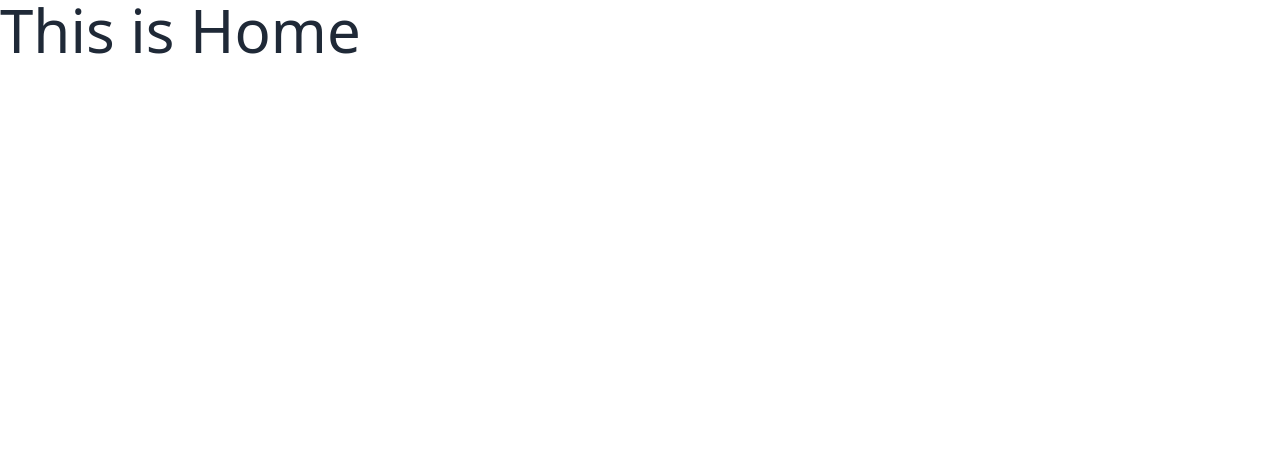
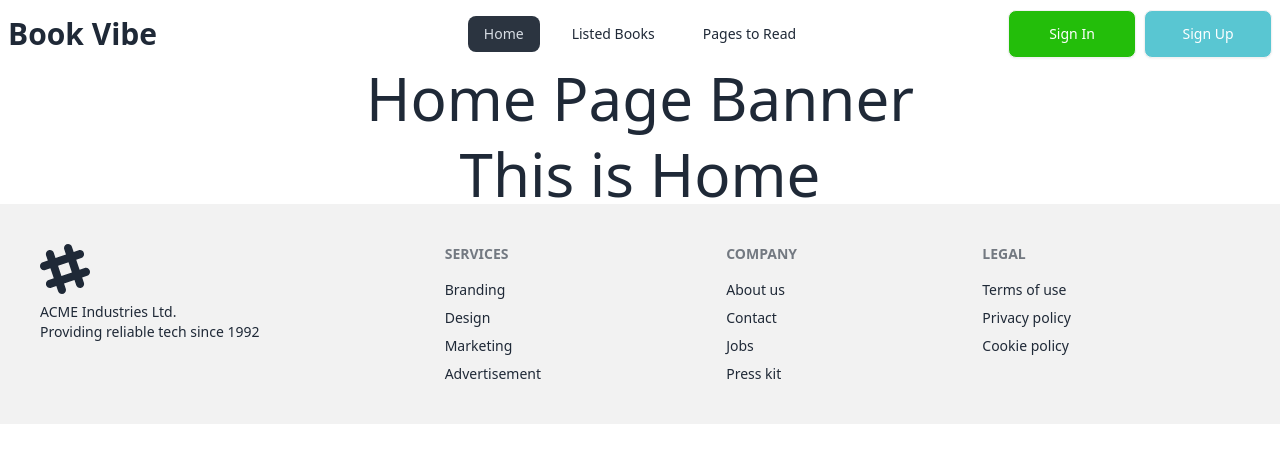
Before and after one commit to saiful797/Book-Vibe, a React (Vite) app: page / in a window 1280 px wide. Shown: the top 462 px of the page. Built offline with nearby package versions, Linux system fonts and the light colour scheme.

Commit message:
Added Navbar Section

```diff
--- /dev/null
+++ b/src/components/Banner/Banner.jsx
@@ -0,0 +1,9 @@
+const Banner = () => {
+    return (
+        <div>
+            <p className="text-6xl text-center">Home Page Banner</p>
+        </div>
+    );
+};
+
+export default Banner;
--- /dev/null
+++ b/src/components/ErrorPage/ErrorPage.jsx
@@ -0,0 +1,12 @@
+import { Link } from "react-router-dom";
+
+const ErrorPage = () => {
+    return (
+        <div className="text-center space-y-5 mt-56">
+            <p>Oops!!! 404 Not Found</p>
+            <Link className="btn bg-[#4cc03a] text-xl font-medium text-white" to="/">Back to Home</Link>
+        </div>
+    );
+};
+
+export default ErrorPage;
--- /dev/null
+++ b/src/components/Footer/Footer.jsx
@@ -0,0 +1,32 @@
+const Footer = () => {
+    return (
+        <footer className="footer p-10 bg-base-200 text-base-content">
+            <aside>
+                <svg width="50" height="50" viewBox="0 0 24 24" xmlns="http://www.w3.org/2000/svg" fillRule="evenodd" clipRule="evenodd" className="fill-current"><path d="M22.672 15.226l-2.432.811.841 2.515c.33 1.019-.209 2.127-1.23 2.456-1.15.325-2.148-.321-2.463-1.226l-.84-2.518-5.013 1.677.84 2.517c.391 1.203-.434 2.542-1.831 2.542-.88 0-1.601-.564-1.86-1.314l-.842-2.516-2.431.809c-1.135.328-2.145-.317-2.463-1.229-.329-1.018.211-2.127 1.231-2.456l2.432-.809-1.621-4.823-2.432.808c-1.355.384-2.558-.59-2.558-1.839 0-.817.509-1.582 1.327-1.846l2.433-.809-.842-2.515c-.33-1.02.211-2.129 1.232-2.458 1.02-.329 2.13.209 2.461 1.229l.842 2.515 5.011-1.677-.839-2.517c-.403-1.238.484-2.553 1.843-2.553.819 0 1.585.509 1.85 1.326l.841 2.517 2.431-.81c1.02-.33 2.131.211 2.461 1.229.332 1.018-.21 2.126-1.23 2.456l-2.433.809 1.622 4.823 2.433-.809c1.242-.401 2.557.484 2.557 1.838 0 .819-.51 1.583-1.328 1.847m-8.992-6.428l-5.01 1.675 1.619 4.828 5.011-1.674-1.62-4.829z"></path></svg>
+                <p>ACME Industries Ltd.<br/>Providing reliable tech since 1992</p>
+            </aside>
+            <nav>
+                <h6 className="footer-title">Services</h6>
+                <a className="link link-hover">Branding</a>
+                <a className="link link-hover">Design</a>
+                <a className="link link-hover">Marketing</a>
+                <a className="link link-hover">Advertisement</a>
+            </nav>
+            <nav>
+                <h6 className="footer-title">Company</h6>
+                <a className="link link-hover">About us</a>
+                <a className="link link-hover">Contact</a>
+                <a className="link link-hover">Jobs</a>
+                <a className="link link-hover">Press kit</a>
+            </nav>
+            <nav>
+                <h6 className="footer-title">Legal</h6>
+                <a className="link link-hover">Terms of use</a>
+                <a className="link link-hover">Privacy policy</a>
+                <a className="link link-hover">Cookie policy</a>
+            </nav>
+        </footer>
+    );
+};
+
+export default Footer;
--- /dev/null
+++ b/src/components/Header/Header.jsx
@@ -0,0 +1,41 @@
+import { NavLink } from "react-router-dom";
+
+const Header = () => {
+    const links=<>
+        <div className="gap-4 md:flex">
+            <li><NavLink to="/">Home</NavLink></li>
+            <li><NavLink to="/listedBooks">Listed Books</NavLink></li>
+            <li><NavLink to="/pageRead">Pages to Read</NavLink></li>
+        </div>
+    </>
+    return (
+        <div className="navbar bg-base-100">
+            <div className="navbar-start">
+                <div className="dropdown">
+                <div tabIndex={0} role="button" className="btn btn-ghost lg:hidden">
+                    <svg xmlns="http://www.w3.org/2000/svg" className="h-5 w-5" fill="none" viewBox="0 0 24 24" stroke="currentColor"><path strokeLinecap="round" strokeLinejoin="round" strokeWidth="2" d="M4 6h16M4 12h8m-8 6h16" /></svg>
+                </div>
+                <ul tabIndex={0} className="menu menu-sm dropdown-content mt-3 z-[1] p-2 shadow bg-base-100 rounded-box w-52">
+                    {links}
+                </ul>
+                </div>
+                <a className="text-3xl font-extrabold">Book Vibe</a>
+            </div>
+            <div className="navbar-center hidden lg:flex">
+                <ul className="menu menu-horizontal px-1">
+                     {links}
+                </ul>
+            </div>
+            <div className="navbar-end flex gap-2">
+                <div className="">
+                    <a className="btn bg-[#23BE0A] text-white font-medium w-32">Sign In</a>
+                </div>
+                <div>
+                    <a className="btn bg-[#59C6D2] text-white font-medium w-32">Sign Up</a>
+                </div>
+            </div>
+        </div>
+    );
+};
+
+export default Header;
--- a/src/components/Home/Home.jsx
+++ b/src/components/Home/Home.jsx
@@ -1,7 +1,10 @@
+import Banner from "../Banner/Banner";
+
 const Home = () => {
     return (
-        <div>
-            <p className="text-6xl">This is Home</p>
+        <div className="space-y-4">
+            <Banner></Banner>
+            <p className="text-6xl text-center">This is Home</p>
         </div>
     );
 };
--- /dev/null
+++ b/src/components/ListedBooks/ListedBooks.jsx
@@ -0,0 +1,9 @@
+const ListedBooks = () => {
+    return (
+        <div>
+            <p>I get Listed Book Path</p>
+        </div>
+    );
+};
+
+export default ListedBooks;
--- a/src/components/Root/Root.jsx
+++ b/src/components/Root/Root.jsx
@@ -1,9 +1,13 @@
 import { Outlet } from "react-router-dom";
+import Footer from "../Footer/Footer";
+import Header from "../Header/Header";
 
 const Root = () => {
     return (
         <div>
+            <Header></Header>
             <Outlet></Outlet>
+            <Footer></Footer>
         </div>
     );
 };
--- a/src/main.jsx
+++ b/src/main.jsx
@@ -7,16 +7,23 @@
 } from "react-router-dom";
 import Root from './components/Root/Root';
 import Home from './components/Home/Home';
+import ListedBooks from './components/ListedBooks/ListedBooks';
+import ErrorPage from './components/ErrorPage/ErrorPage';
 
 const router = createBrowserRouter([
   {
     path: "/",
     element: <Root></Root>,
+    errorElement: <ErrorPage></ErrorPage>,
     children: [
       {
         path: "/",
         element: <Home></Home>,
       },
+      {
+        path: "/listedBooks",
+        element: <ListedBooks></ListedBooks>
+      }
     ],
   },
 ]);
```
